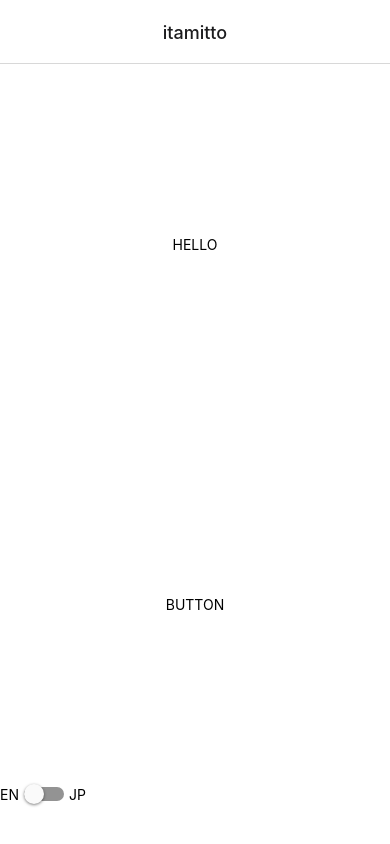
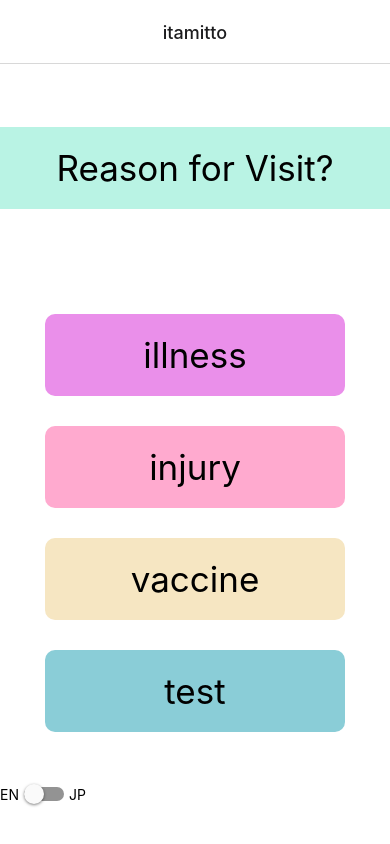
Before and after one commit to MyKamonohashi/itamitto-frontend, a React Native app in the folder client/: screen /FrameOne in a window 390 px wide. Built offline with nearby package versions, Linux system fonts and the light colour scheme.

Commit message:
wip: pass language toggle props from App

```diff
--- a/client/src/components/FrameOne.tsx
+++ b/client/src/components/FrameOne.tsx
@@ -1,45 +1,24 @@
 import { StyleSheet, Text, View, Pressable, Switch } from 'react-native';
 import { useState, useEffect } from 'react';
-import en from '../localize/en';
-import ja from '../localize/ja';
 import LanguageToggle from './LanguageToggle';
 import { useNavigation } from '@react-navigation/native';
 import { NativeStackNavigationProp, NativeStackScreenProps } from '@react-navigation/native-stack';
 import { StackParams } from '../App';
-import { LanguageType } from '../type/type';
 
 type Props = NativeStackScreenProps<StackParams, "FrameOne">
 
-const FrameOne: React.FC<Props> = ({ route, navigation:{ setParams } }) => {
-  // const navigation = useNavigation<NativeStackNavigationProp<StackParams>>();
-
-
-
-  // const [language, setLanguage] = useState(en);
-  // const [isEnabled, setIsEnabled] = useState(false);
-  // const toggleSwitch = () => setIsEnabled(previousState => !previousState);
-
-  // const handleLanguage = () => {
-  //   if (!isEnabled) {
-  //     setLanguage(en);
-  //   } else {
-  //     setLanguage(ja);
-  //   }
-  // }
-
+const FrameOne: React.FC<Props> = ({ route, navigation }) => {
+  const { language, isEnabled } = route.params;
 
   useEffect(() => {
     console.log("HELLO");
     console.log('route', route);
     console.log('language: ', route.params.language);
-    // console.log('navigation', navigation);
   }, []);
 
   return (
     <View style={styles.container}>
-      <Text>HELLO</Text>
-      <Pressable><Text>BUTTON</Text></Pressable>
-      {/* <Text style={styles.header}>{language.title.reason}</Text>
+      <Text style={styles.header}>{language.title.reason}</Text>
       <View style={styles.buttons}>
         <Pressable  style={styles.buttonOne}
           onPress={() => {
@@ -72,7 +51,7 @@ const FrameOne: React.FC<Props> = ({ route, navigation:{ setParams } }) => {
         >
           <Text style={styles.buttonText}>{language.reason.test}</Text>
         </Pressable>
-      </View> */}
+      </View>
     </View>
   );
 }
```
